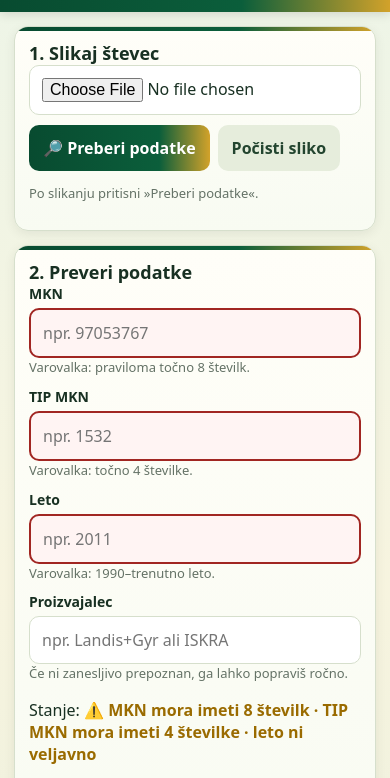
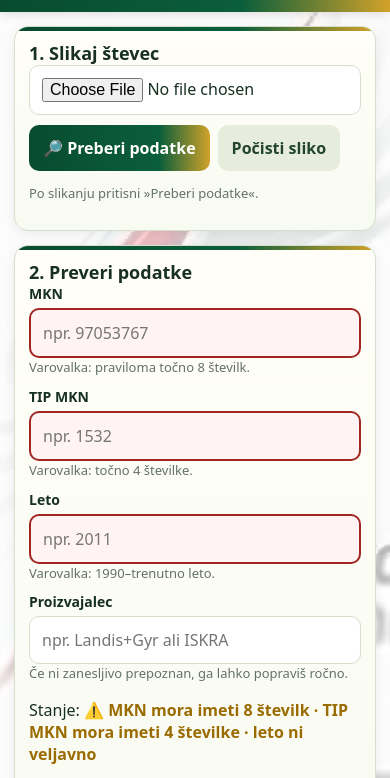
Before and after one commit to Tony-ops1/BRANJE-TEVCEV, a plain HTML site: page index.html in a window 390 px wide. Shown: the part 65-843 px from the top of the page. Drawn offline with Linux system fonts and the light colour scheme.

Commit message:
Nastavi Elektro Ljubljana sliko za ozadje

```diff
--- a/index.html
+++ b/index.html
@@ -52,6 +52,21 @@
 </style>
 <script src="https://cdn.jsdelivr.net/npm/tesseract.js@5/dist/tesseract.min.js"></script>
 <script src="https://cdn.jsdelivr.net/npm/xlsx@0.18.5/dist/xlsx.full.min.js"></script>
+<style id="elektro-bg-theme">
+body{
+  background-image:linear-gradient(rgba(255,255,255,.72),rgba(255,255,255,.72)),url("./elektro-bg.jpg") !important;
+  background-size:cover !important;
+  background-position:center top !important;
+  background-repeat:no-repeat !important;
+  background-attachment:fixed !important;
+}
+@media (max-width:700px){
+  body{
+    background-size:auto 100vh !important;
+    background-position:center top !important;
+  }
+}
+</style>
 </head>
 <body>
 <header>
```
